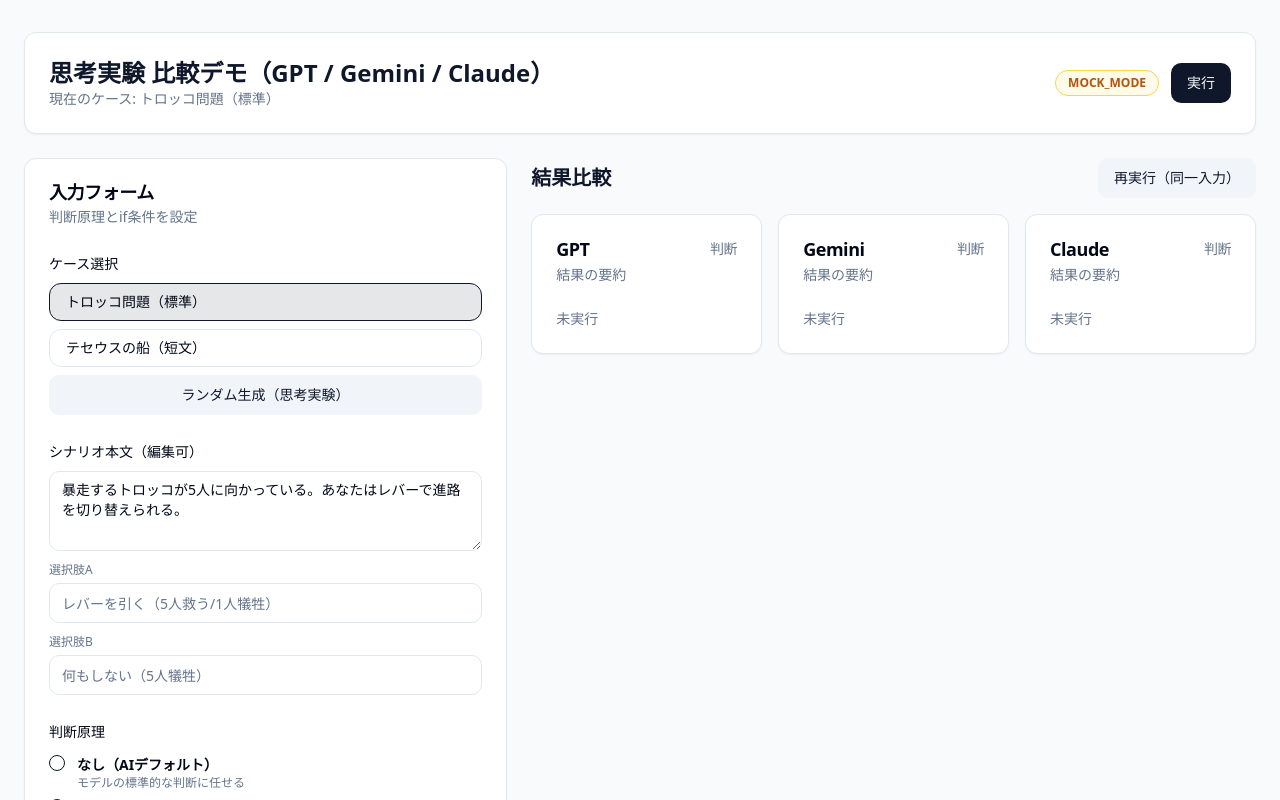
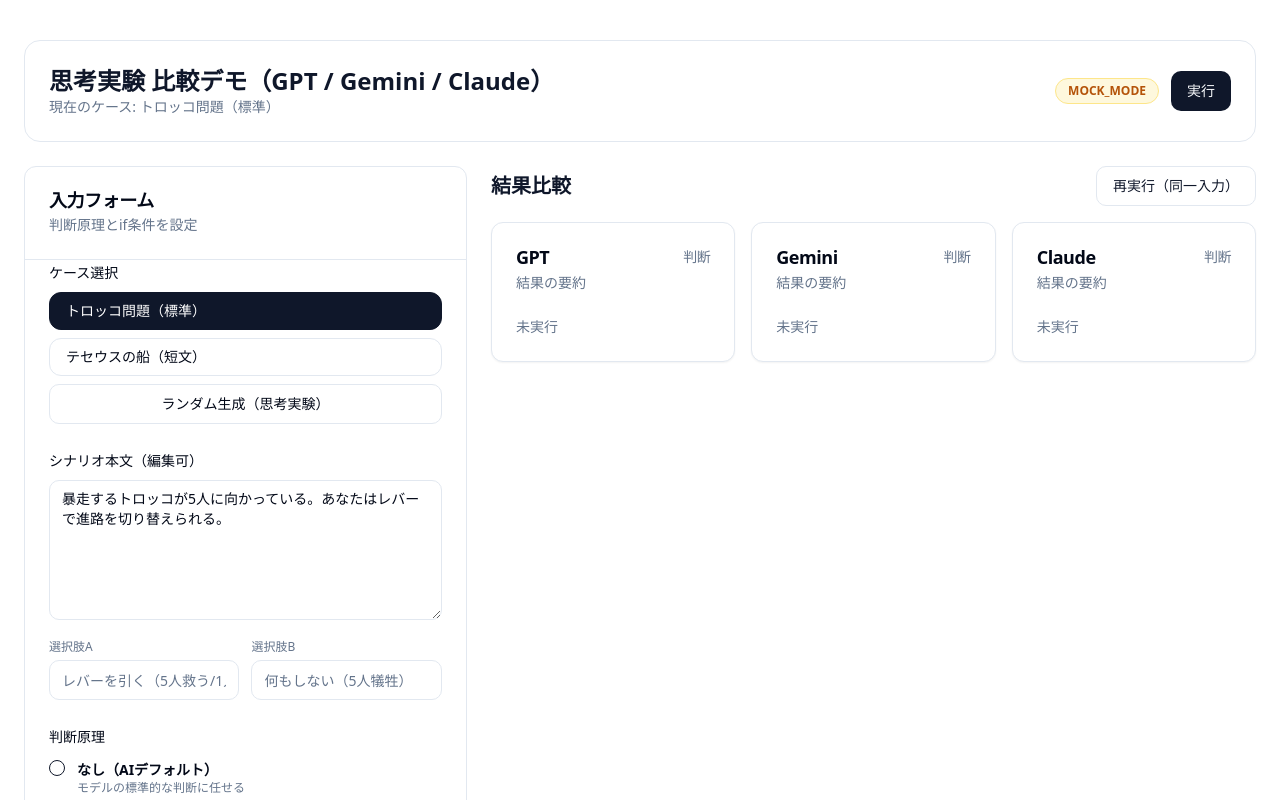
Before and after one commit to loorye/til, a Next.js app: page / in a window 1280 px wide. Shown: the top 800 px of the page. Built offline with nearby package versions, Linux system fonts and the light colour scheme.

Commit message:
Adopt flat UI styling

```diff
--- a/app/page.tsx
+++ b/app/page.tsx
@@ -346,9 +346,9 @@
   };
 
   return (
-    <div className="min-h-screen bg-slate-50 px-6 py-8 text-slate-900">
+    <div className="min-h-screen bg-white px-6 py-10 text-slate-900">
       <div className="mx-auto flex max-w-7xl flex-col gap-6">
-        <header className="flex flex-col gap-4 rounded-xl border border-border bg-white p-6 shadow-sm">
+        <header className="flex flex-col gap-4 rounded-2xl border border-slate-200 bg-white p-6">
           <div className="flex flex-wrap items-center justify-between gap-4">
             <div>
               <h1 className="text-2xl font-semibold">
@@ -363,8 +363,8 @@
                 className={cn(
                   "rounded-full border px-3 py-1 text-xs font-semibold",
                   MOCK_MODE
-                    ? "border-amber-300 bg-amber-50 text-amber-700"
-                    : "border-emerald-300 bg-emerald-50 text-emerald-700"
+                    ? "border-amber-200 bg-amber-100/60 text-amber-700"
+                    : "border-emerald-200 bg-emerald-100/60 text-emerald-700"
                 )}
               >
                 {MOCK_MODE ? "MOCK_MODE" : "LIVE_MODE"}
@@ -381,9 +381,9 @@
           ) : null}
         </header>
 
-        <div className="grid gap-6 lg:grid-cols-[1.2fr_1.8fr]">
-          <Card>
-            <CardHeader>
+        <div className="grid gap-6 lg:grid-cols-[1.1fr_1.9fr]">
+          <Card className="border-slate-200 shadow-none">
+            <CardHeader className="border-b border-slate-200">
               <CardTitle>入力フォーム</CardTitle>
               <CardDescription>判断原理とif条件を設定</CardDescription>
             </CardHeader>
@@ -396,10 +396,10 @@
                       key={item.id}
                       onClick={() => setCaseId(item.id)}
                       className={cn(
-                        "rounded-lg border px-4 py-2 text-left text-sm",
+                        "rounded-lg border px-4 py-2 text-left text-sm transition-colors",
                         caseId === item.id
-                          ? "border-primary bg-primary/10"
-                          : "border-border"
+                          ? "border-slate-900 bg-slate-900 text-white"
+                          : "border-slate-200 bg-white hover:border-slate-300"
                       )}
                       type="button"
                     >
@@ -408,8 +408,8 @@
                   ))}
                 </div>
                 <Button
-                  variant="secondary"
-                  className="mt-2 w-full"
+                  variant="outline"
+                  className="mt-2 w-full border-slate-200"
                   type="button"
                   onClick={generateRandomScenario}
                   disabled={randomLoading}
@@ -418,13 +418,16 @@
                 </Button>
               </div>
 
+              <div className="space-y-4">
                 <div className="space-y-2">
                   <Label>シナリオ本文（編集可）</Label>
                   <Textarea
                     value={scenarioText}
                     onChange={(event) => setScenarioText(event.target.value)}
+                    className="min-h-[140px]"
                   />
-                <div className="grid gap-2 text-sm text-muted-foreground">
+                </div>
+                <div className="grid gap-3 text-sm text-muted-foreground md:grid-cols-2">
                   <div className="space-y-1">
                     <Label className="text-xs">選択肢A</Label>
                     <Input
@@ -505,7 +508,8 @@
             <div className="flex items-center justify-between">
               <h2 className="text-xl font-semibold">結果比較</h2>
               <Button
-                variant="secondary"
+                variant="outline"
+                className="border-slate-200"
                 onClick={runEvaluation}
                 disabled={loading}
               >
@@ -535,8 +539,8 @@
           </div>
         </div>
 
-        <Card>
-          <CardHeader>
+        <Card className="border-slate-200 shadow-none">
+          <CardHeader className="border-b border-slate-200">
             <CardTitle>履歴</CardTitle>
             <CardDescription>最新の実行結果が上に表示されます</CardDescription>
           </CardHeader>
@@ -544,6 +548,7 @@
             <div className="flex flex-wrap gap-2">
               <Button
                 variant="outline"
+                className="border-slate-200"
                 onClick={() => setHistory([])}
                 disabled={history.length === 0}
               >
@@ -551,6 +556,7 @@
               </Button>
               <Button
                 variant="outline"
+                className="border-slate-200"
                 onClick={exportHistory}
                 disabled={history.length === 0}
               >
@@ -559,7 +565,7 @@
             </div>
             <div className="overflow-x-auto rounded-lg border">
               <table className="min-w-full text-sm">
-                <thead className="bg-slate-100 text-left">
+                <thead className="bg-slate-50 text-left">
                   <tr>
                     <th className="px-3 py-2">実行時刻</th>
                     <th className="px-3 py-2">ケース</th>
```
Lines whose indentation alone changed are shown as unchanged.
